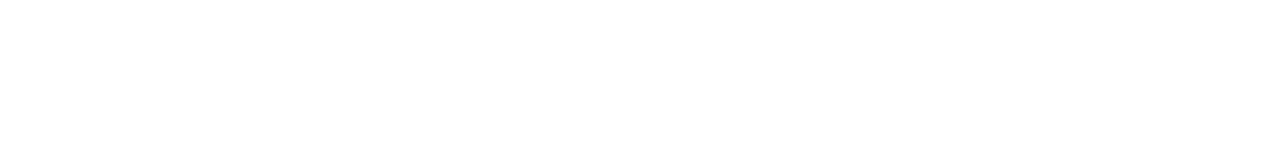
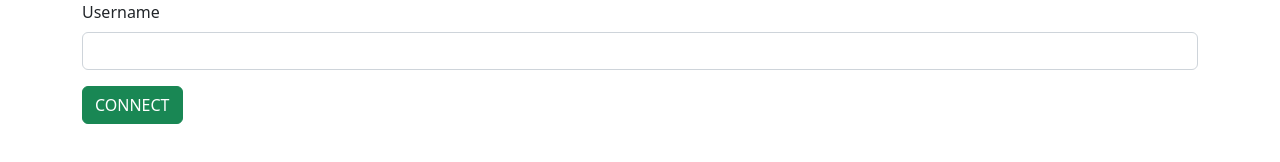
Before and after one commit to Snickesnacket/Medieinstitutet-API-KillTheVirusGame, a website built with Vite: page frontend/index.html in a window 1280 px wide. Built offline with nearby package versions, Linux system fonts and the light colour scheme.

Commit message:
Created base form for login.

```diff
--- a/frontend/index.html
+++ b/frontend/index.html
@@ -9,7 +9,23 @@
   </head>
   <body>
     <div id="app">
-      <div id="login"></div>
+      <div class="center">
+        <div id="login" class="container">
+          <form id="username-form">
+            <div class="mb-3">
+              <label for="username" class="form-label">Username</label>
+              <input
+                type="text"
+                name="username"
+                id="username"
+                class="form-control"
+              />
+            </div>
+
+            <button type="submit" class="btn btn-success">CONNECT</button>
+          </form>
+        </div>
+      </div>
 
       <div id="lobby"></div>
 
```
